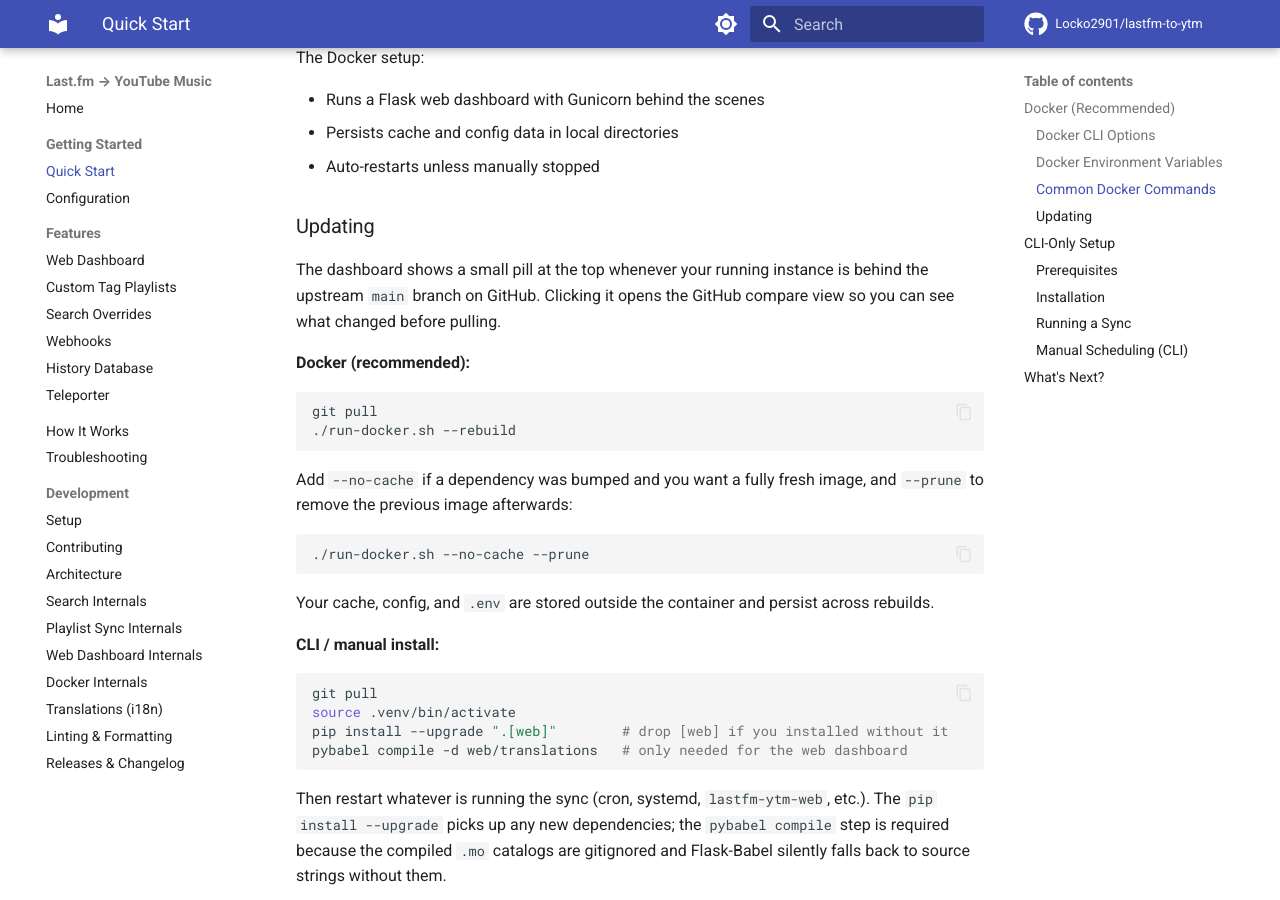
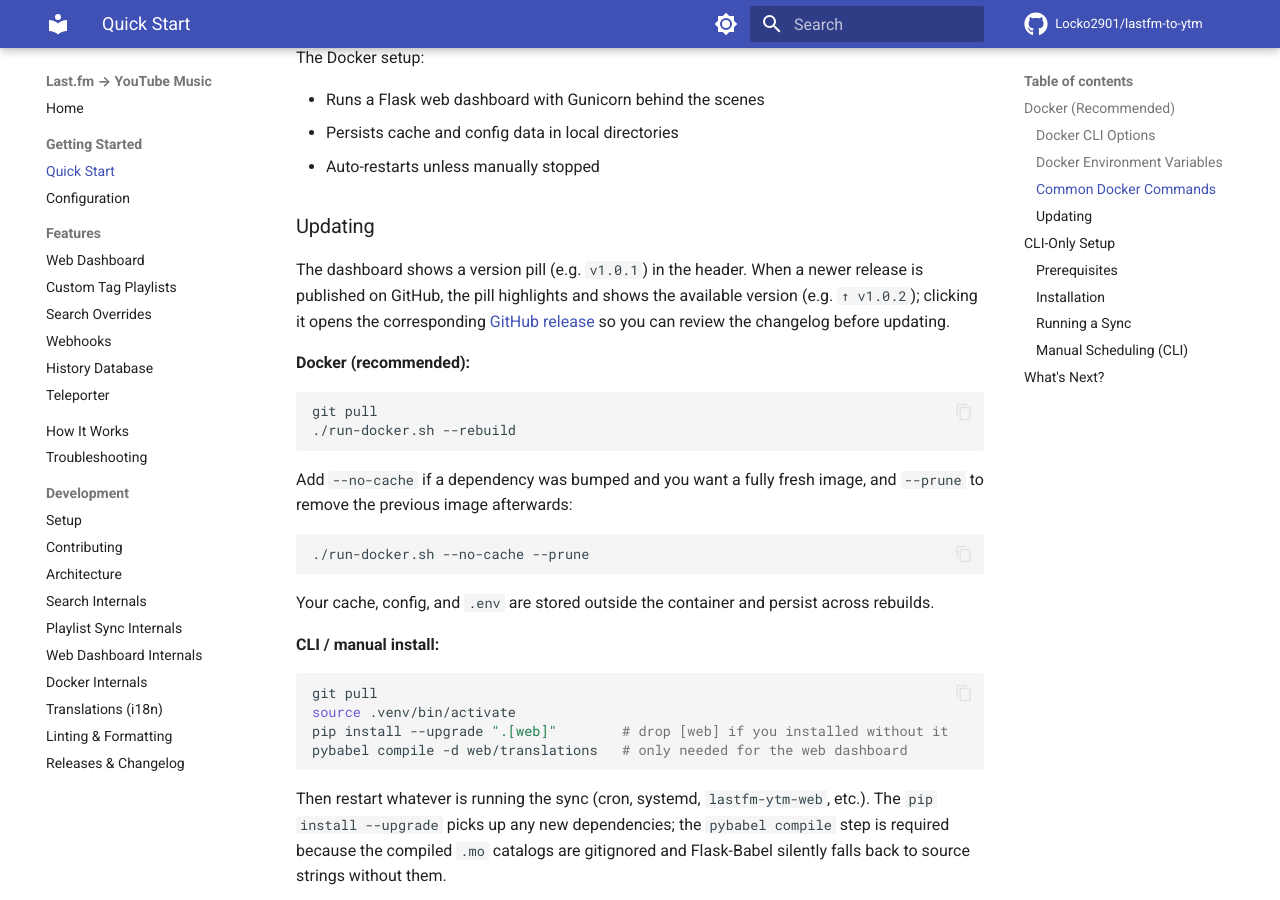
Before and after one commit to Locko2901/lastfm-to-ytm, an MkDocs documentation site: the page built from docs/quickstart.md, in a window 1280 px wide and 900 px high, scrolled down 1641 px. Built offline with MkDocs 1.6.1 and Material for MkDocs 9.7.7, drawn with Linux system fonts in a browser that asks for light colours; comment, search, counter and statistics services are not loaded.

Commit message:
docs: update outdated

```diff
--- a/docs/quickstart.md
+++ b/docs/quickstart.md
@@ -65,9 +65,11 @@
 
 ### Updating
 
-The dashboard shows a small pill at the top whenever your running instance
-is behind the upstream `main` branch on GitHub. Clicking it opens the
-GitHub compare view so you can see what changed before pulling.
+The dashboard shows a version pill (e.g. `v1.0.1`) in the header. When a
+newer release is published on GitHub, the pill highlights and shows the
+available version (e.g. `↑ v1.0.2`); clicking it opens the corresponding
+[GitHub release](https://github.com/Locko2901/lastfm-to-ytm/releases) so
+you can review the changelog before updating.
 
 **Docker (recommended):**
 
```
